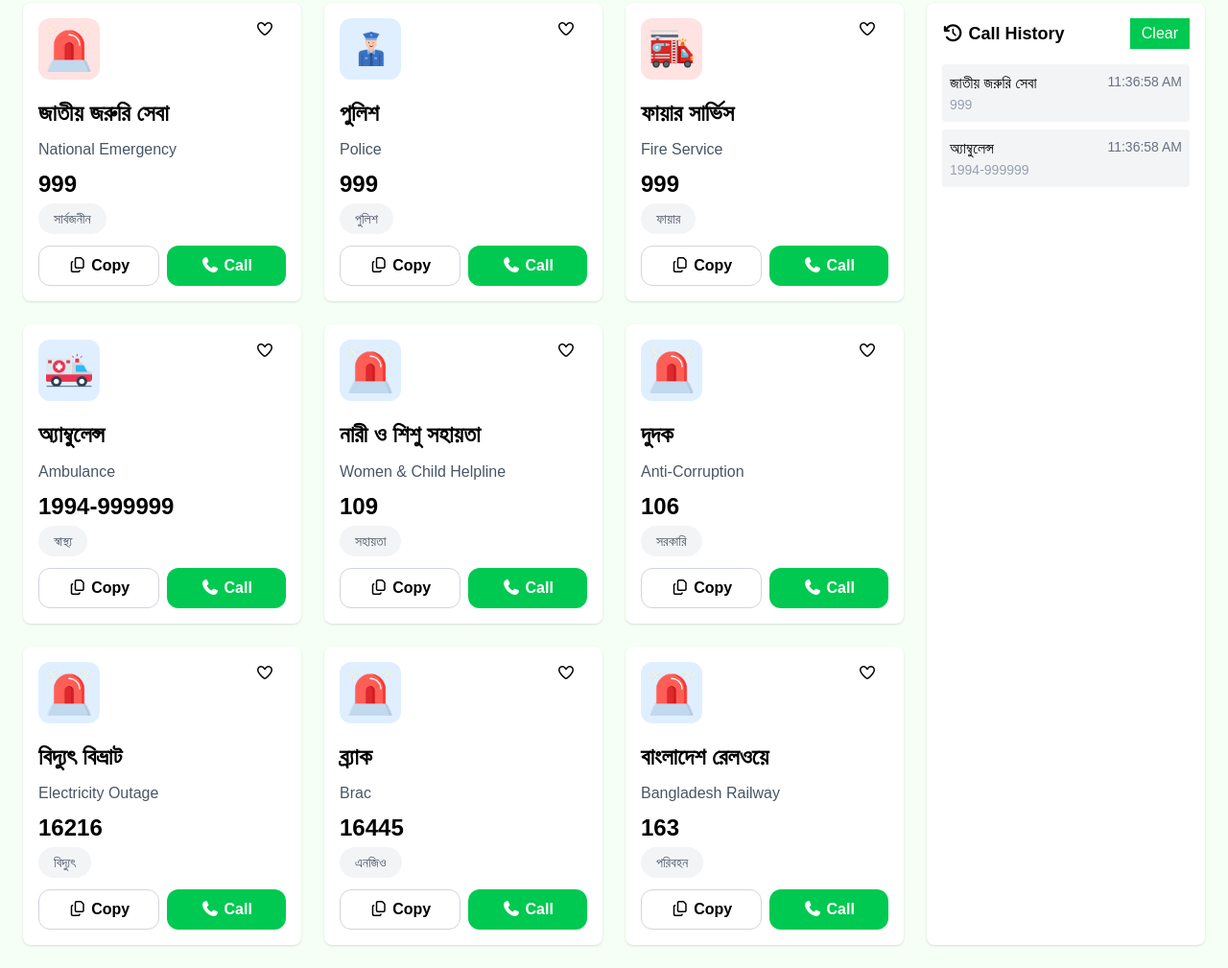
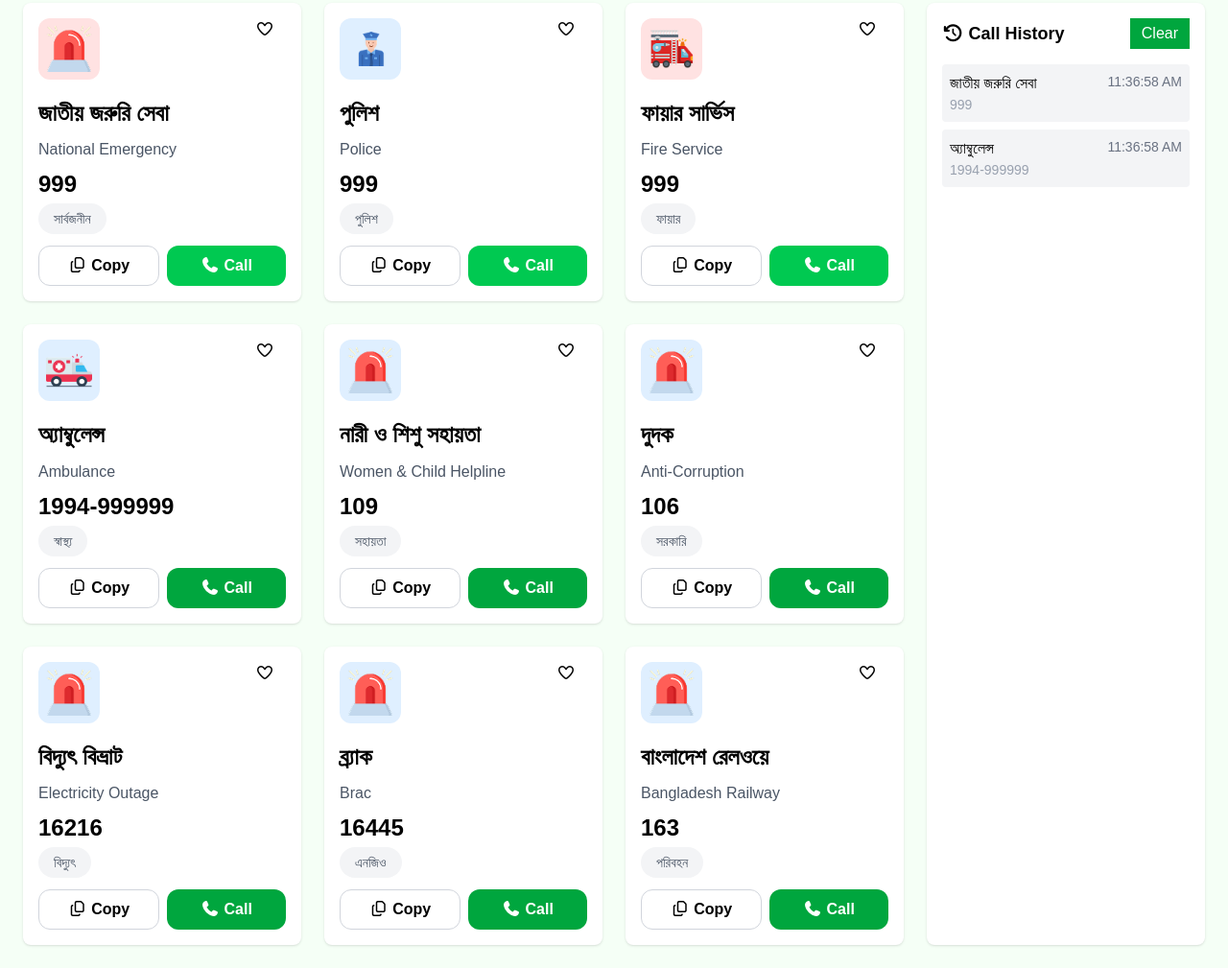
Before and after one commit to MOZID-2025/Emergency-Hotline, a plain HTML site: page index.html in a window 1280 px wide. Shown: the part 338-1347 px from the top of the page at 96% size. Drawn offline with nearby package versions, Linux system fonts and the light colour scheme; a web font is replaced by a local one.

Commit message:
html done

```diff
--- a/index.html
+++ b/index.html
@@ -157,7 +157,7 @@
           <span class="text-gray-600 text-sm bg-gray-100 px-4 py-2 rounded-2xl">স্বাস্থ্য</span>
           <div class="flex mt-4 space-x-2">
             <button class="font-bold flex-1 border border-gray-300 px-3 py-2 rounded-xl hover:bg-black hover:text-white"> <i class="fa-regular fa-copy"></i>  Copy</button>
-            <button class="font-bold flex-1 bg-green-500 text-white px-3 py-2 rounded-xl hover:bg-green-600"><i class="fa-solid fa-phone"></i> Call</button>
+            <button class="font-bold flex-1 bg-[#00A63E] text-white px-3 py-2 rounded-xl hover:bg-green-600"><i class="fa-solid fa-phone"></i> Call</button>
           </div>
         </div>
 
@@ -177,7 +177,7 @@
           <span class="text-gray-600 text-sm bg-gray-100 px-4 py-2 rounded-2xl">সহায়তা</span>
           <div class="flex mt-4 space-x-2">
             <button class="font-bold flex-1 border border-gray-300 px-3 py-2 rounded-xl hover:bg-black hover:text-white"> <i class="fa-regular fa-copy"></i>  Copy</button>
-            <button class="font-bold flex-1 bg-green-500 text-white px-3 py-2 rounded-xl hover:bg-green-600"><i class="fa-solid fa-phone"></i> Call</button>
+            <button class="font-bold flex-1 bg-[#00A63E] text-white px-3 py-2 rounded-xl hover:bg-green-600"><i class="fa-solid fa-phone"></i> Call</button>
           </div>
         </div>
 
@@ -197,7 +197,7 @@
           <span class="text-gray-600 text-sm bg-gray-100 px-4 py-2 rounded-2xl">সরকারি</span>
           <div class="flex mt-4 space-x-2">
             <button class="font-bold flex-1 border border-gray-300 px-3 py-2 rounded-xl hover:bg-black hover:text-white"> <i class="fa-regular fa-copy"></i>  Copy</button>
-            <button class="font-bold flex-1 bg-green-500 text-white px-3 py-2 rounded-xl hover:bg-green-600"><i class="fa-solid fa-phone"></i> Call</button>
+            <button class="font-bold flex-1 bg-[#00A63E] text-white px-3 py-2 rounded-xl hover:bg-green-600"><i class="fa-solid fa-phone"></i> Call</button>
           </div>
         </div>
 
@@ -217,7 +217,7 @@
           <span class="text-gray-600 text-sm bg-gray-100 px-4 py-2 rounded-2xl">বিদ্যুৎ</span>
           <div class="flex mt-4 space-x-2">
             <button class="font-bold flex-1 border border-gray-300 px-3 py-2 rounded-xl hover:bg-black hover:text-white"> <i class="fa-regular fa-copy"></i>  Copy</button>
-            <button class="font-bold flex-1 bg-green-500 text-white px-3 py-2 rounded-xl hover:bg-green-600"><i class="fa-solid fa-phone"></i> Call</button>
+            <button class="font-bold flex-1 bg-[#00A63E] text-white px-3 py-2 rounded-xl hover:bg-green-600"><i class="fa-solid fa-phone"></i> Call</button>
           </div>
         </div>
 
@@ -237,7 +237,7 @@
           <span class="text-gray-600 text-sm bg-gray-100 px-4 py-2 rounded-2xl">এনজিও</span>
           <div class="flex mt-4 space-x-2">
             <button class="font-bold flex-1 border border-gray-300 px-3 py-2 rounded-xl hover:bg-black hover:text-white"> <i class="fa-regular fa-copy"></i>  Copy</button>
-            <button class="font-bold flex-1 bg-green-500 text-white px-3 py-2 rounded-xl hover:bg-green-600"><i class="fa-solid fa-phone"></i> Call</button>
+            <button class="font-bold flex-1 bg-[#00A63E] text-white px-3 py-2 rounded-xl hover:bg-green-600"><i class="fa-solid fa-phone"></i> Call</button>
           </div>
         </div>
 
@@ -257,7 +257,7 @@
           <span class="text-gray-600 text-sm bg-gray-100 px-4 py-2 rounded-2xl">পরিবহন</span>
           <div class="flex mt-4 space-x-2">
             <button class="font-bold flex-1 border border-gray-300 px-3 py-2 rounded-xl hover:bg-black hover:text-white"> <i class="fa-regular fa-copy"></i>  Copy</button>
-            <button class="font-bold flex-1 bg-green-500 text-white px-3 py-2 rounded-xl hover:bg-green-600"><i class="fa-solid fa-phone"></i> Call</button>
+            <button class="font-bold flex-1 bg-[#00A63E] text-white px-3 py-2 rounded-xl hover:bg-green-600"><i class="fa-solid fa-phone"></i> Call</button>
           </div>
         </div>
 
@@ -267,7 +267,7 @@
       <div class="bg-white rounded-lg shadow p-4">
         <div class="flex justify-between items-center mb-4">
           <h2 class="font-semibold text-lg"><i class="fa-solid fa-clock-rotate-left"></i>  Call History</h2>
-          <button class="bg-green-500 text-white px-3 py-1 hover:bg-green-600">Clear</button>
+          <button class="bg-[#00A63E] text-white px-3 py-1 hover:bg-green-600">Clear</button>
         </div>
         <ul class="space-y-2">
           <li class="bg-gray-100 p-2 rounded flex justify-between">
```
